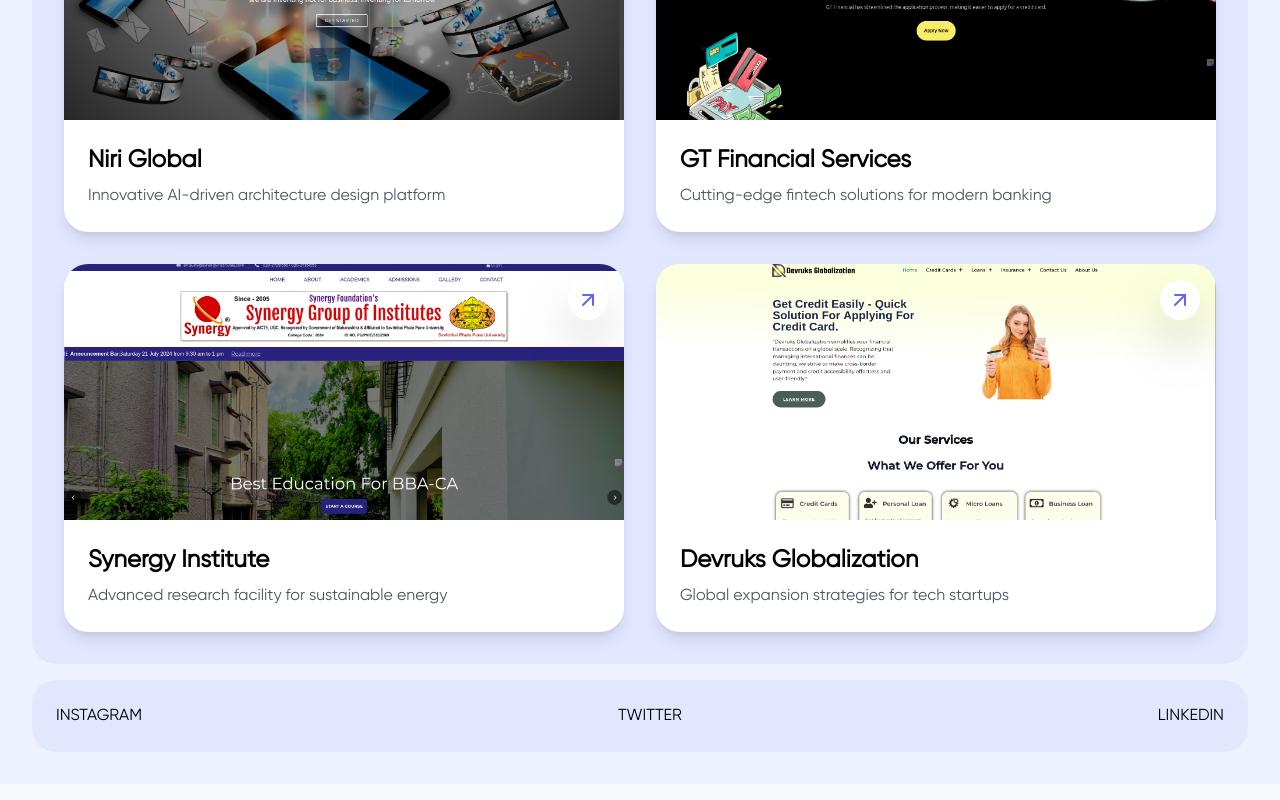
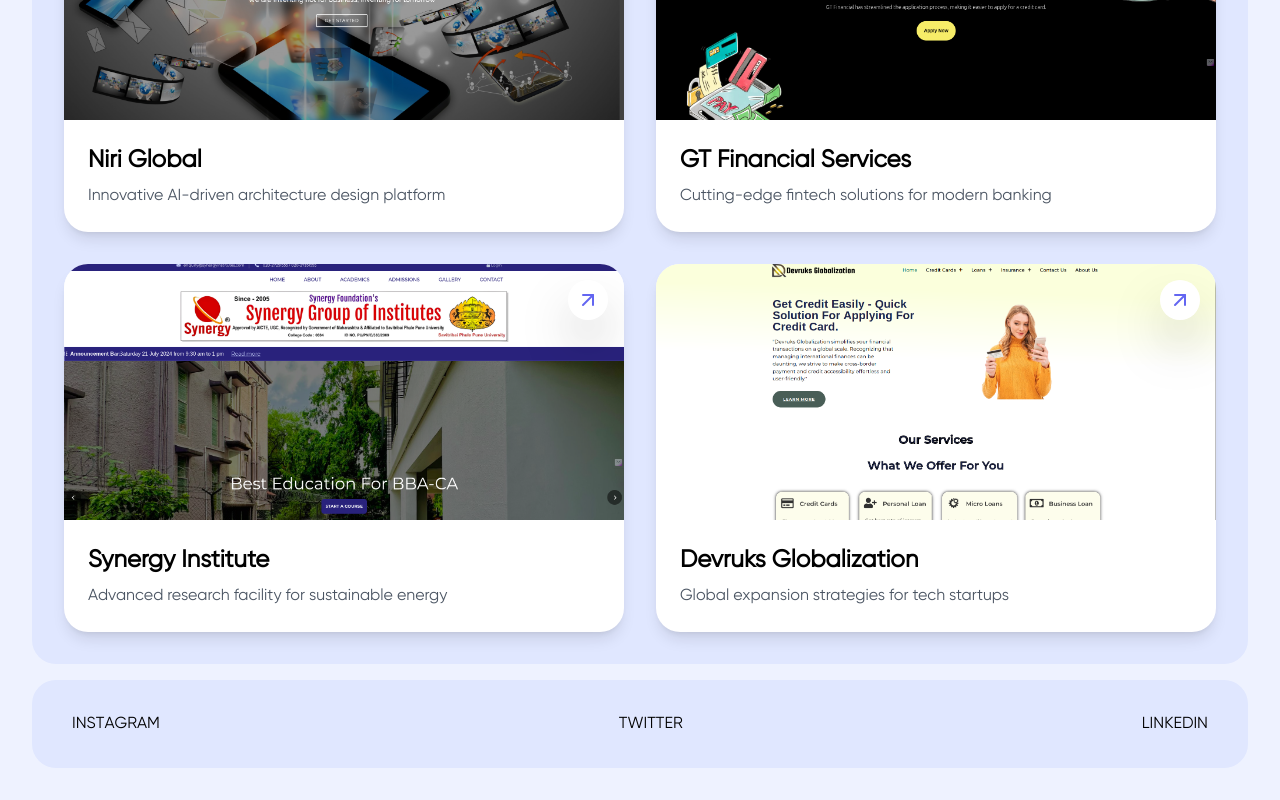
Before and after one commit to dhruv465/Portfolio, a React (Vite) app: page / in a window 1280 px wide. Shown: the part 1151-1951 px from the top of the page. Built offline with nearby package versions, Linux system fonts and the light colour scheme.

Commit message:
Refactor Footer component to add animated links for Instagram, Twitter, and LinkedIn

```diff
--- a/src/MyComponents/Footer/Footer.jsx
+++ b/src/MyComponents/Footer/Footer.jsx
@@ -1,5 +1,106 @@
-import React from 'react'
-import { motion } from 'framer-motion'
+import React, { useState } from 'react'
+import { motion, AnimatePresence } from 'framer-motion'
+
+const AnimatedLink = ({ href, children }) => {
+  const [isHovered, setIsHovered] = useState(false)
+  const [isClicked, setIsClicked] = useState(false)
+
+  const handleClick = (e) => {
+    e.preventDefault()
+    setIsClicked(true)
+    setTimeout(() => {
+      window.location.href = href
+    }, 1500) // Redirect after 1.5 seconds
+  }
+
+  const variants = {
+    hidden: { opacity: 0, y: 20 },
+    visible: { opacity: 1, y: 0 },
+    exit: { opacity: 0, y: -20 },
+  }
+
+  const letterVariants = {
+    hidden: { opacity: 0, y: 50 },
+    visible: { opacity: 1, y: 0 },
+  }
+
+  return (
+    <motion.div
+      className="relative"
+      onHoverStart={() => setIsHovered(true)}
+      onHoverEnd={() => setIsHovered(false)}
+    >
+      <motion.a
+        href={href}
+        className="relative z-10 block py-2 px-4"
+        onClick={handleClick}
+        whileHover={{ scale: 1.1 }}
+        whileTap={{ scale: 0.9 }}
+      >
+        <AnimatePresence>
+          {!isClicked && (
+            <motion.span
+              className="block"
+              initial="hidden"
+              animate="visible"
+              exit="exit"
+              variants={variants}
+            >
+              {children.split('').map((letter, index) => (
+                <motion.span
+                  key={index}
+                  variants={letterVariants}
+                  transition={{ delay: index * 0.05 }}
+                  className="inline-block"
+                >
+                  {letter}
+                </motion.span>
+              ))}
+            </motion.span>
+          )}
+        </AnimatePresence>
+      </motion.a>
+      <AnimatePresence>
+        {isHovered && !isClicked && (
+          <motion.div
+            className="absolute inset-0 bg-indigo-200 rounded-lg -z-10"
+            initial={{ scale: 0, opacity: 0 }}
+            animate={{ scale: 1, opacity: 1 }}
+            exit={{ scale: 0, opacity: 0 }}
+            transition={{ duration: 0.3 }}
+          />
+        )}
+      </AnimatePresence>
+      <AnimatePresence>
+        {isClicked && (
+          <>
+            <motion.div
+              className="fixed inset-0 bg-indigo-500 bg-opacity-50 backdrop-blur-lg z-50"
+              initial={{ scale: 0, opacity: 0, borderRadius: '100%' }}
+              animate={{ scale: 1, opacity: 1, borderRadius: '0%' }}
+              transition={{ duration: 0.8, ease: "easeInOut" }}
+            />
+            <motion.div
+              className="fixed inset-0 flex items-center justify-center z-50"
+              initial={{ opacity: 0 }}
+              animate={{ opacity: 1 }}
+              transition={{ delay: 0.5, duration: 0.5 }}
+            >
+              <motion.span
+                className="text-white text-4xl font-bold"
+                initial={{ scale: 0.5, opacity: 0 }}
+                animate={{ scale: 1, opacity: 1 }}
+                transition={{ delay: 0.8, type: "spring", stiffness: 100 }}
+              >
+                {children}
+              </motion.span>
+            </motion.div>
+          </>
+        )}
+      </AnimatePresence>
+    </motion.div>
+  )
+}
 
 export default function Footer() {
   return (
@@ -9,10 +110,10 @@
       animate={{ opacity: 1, y: 0 }}
       transition={{ duration: 0.5, delay: 1 }}
     >
-      <div className="flex justify-between">
-        <a href="#" className="hover:underline">INSTAGRAM</a>
-        <a href="#" className="hover:underline">TWITTER</a>
-        <a href="#" className="hover:underline">LINKEDIN</a>
+      <div className="flex justify-between items-center">
+        <AnimatedLink href="https://www.instagram.com/dhruv__cdlxv.pvt/?igsh=MW16eHZoNzR0d3Y1bw%3D%3D&utm_source=qr" className="hover:underline">INSTAGRAM</AnimatedLink>
+        <AnimatedLink href="https://twitter.com" className="hover:underline">TWITTER</AnimatedLink>
+        <AnimatedLink href="https://linkedin.com" className="hover:underline">LINKEDIN</AnimatedLink>
       </div>
     </motion.div>
   )
```
